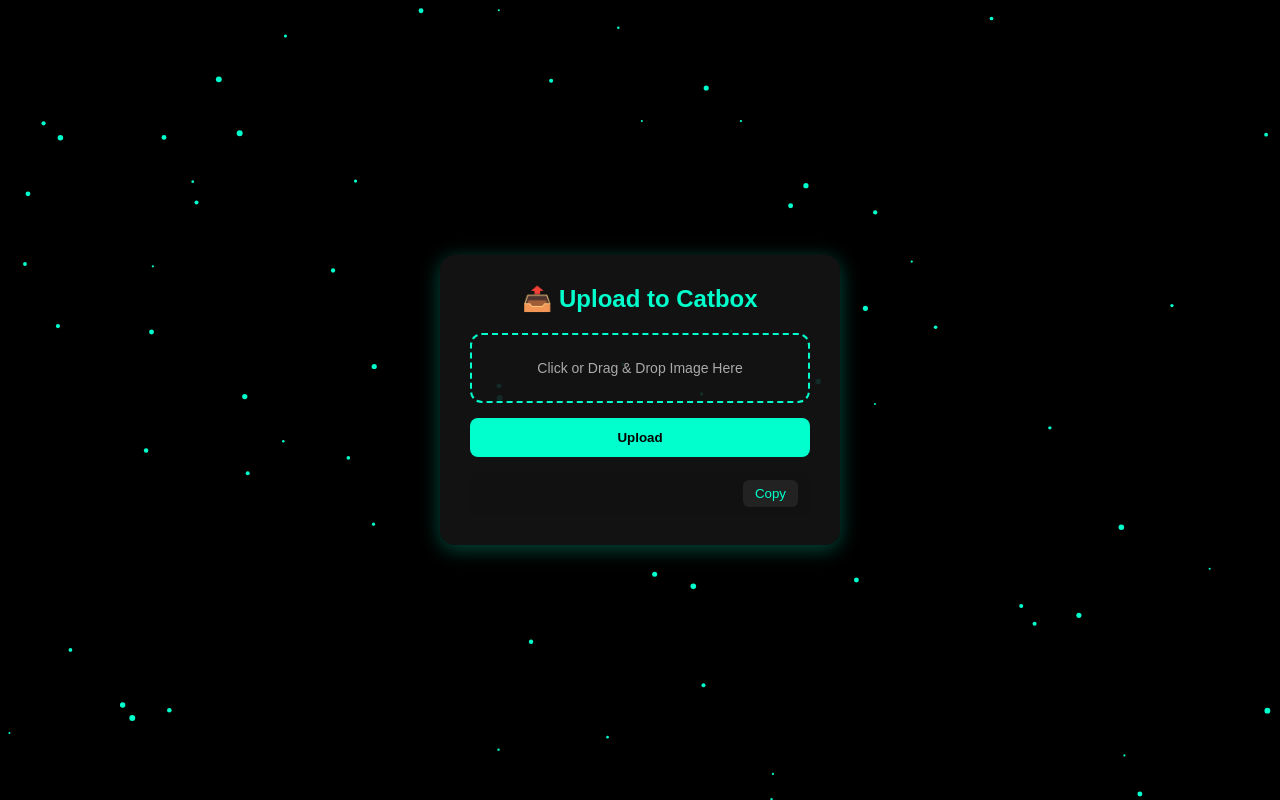
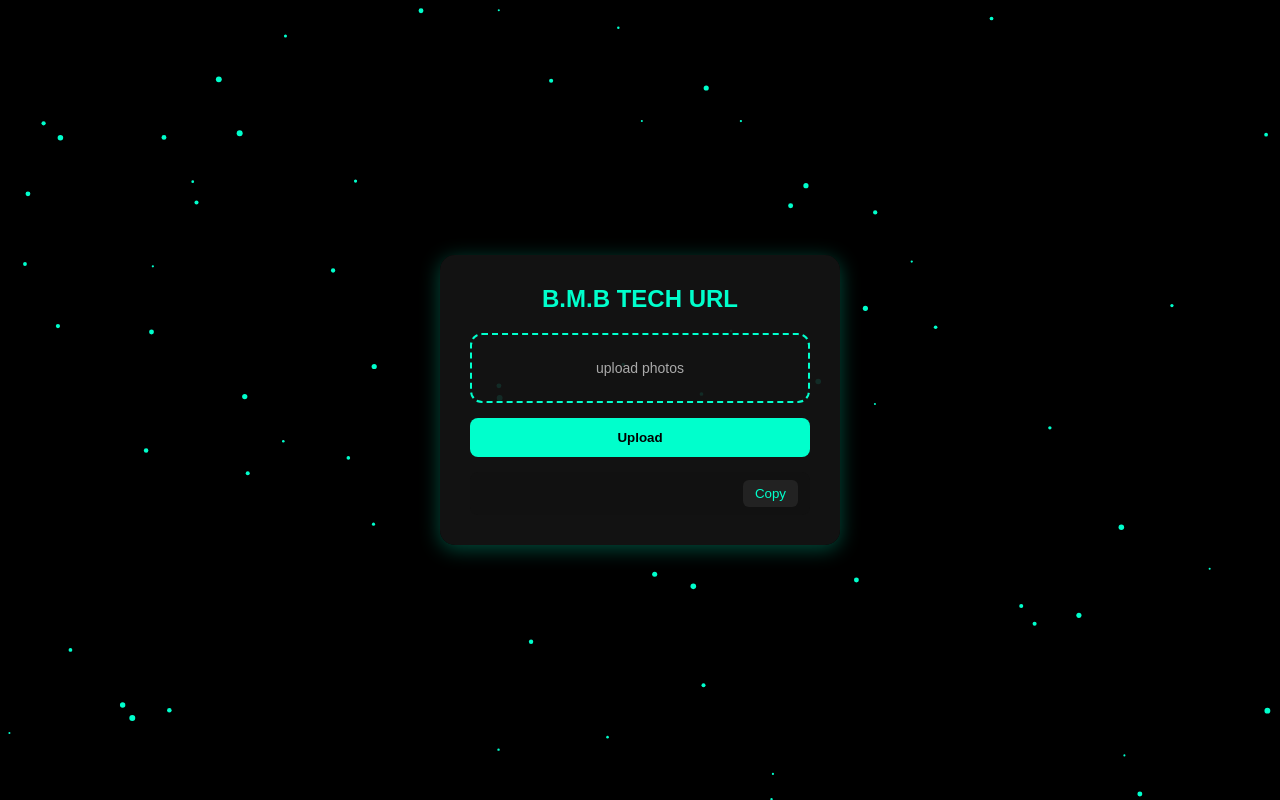
Before and after one commit to Dev-bmbtech/Bmb-Url, a website: page public/index.html in a window 1280 px wide. Drawn offline with Linux system fonts and the light colour scheme.

Commit message:
Update index.html

```diff
--- a/public/index.html
+++ b/public/index.html
@@ -168,11 +168,11 @@
 
   <!-- Main Uploader -->
   <div id="main">
-    <h2>📤 Upload to Catbox</h2>
+    <h2>B.M.B TECH URL</h2>
 
     <!-- Upload Box -->
     <div id="uploadBox" onclick="document.getElementById('fileInput').click()">
-      <p>Click or Drag & Drop Image Here</p>
+      <p>upload photos</p>
     </div>
     <input type="file" id="fileInput" accept="image/*" style="display:none;" onchange="showPreview(event)" />
 
```
